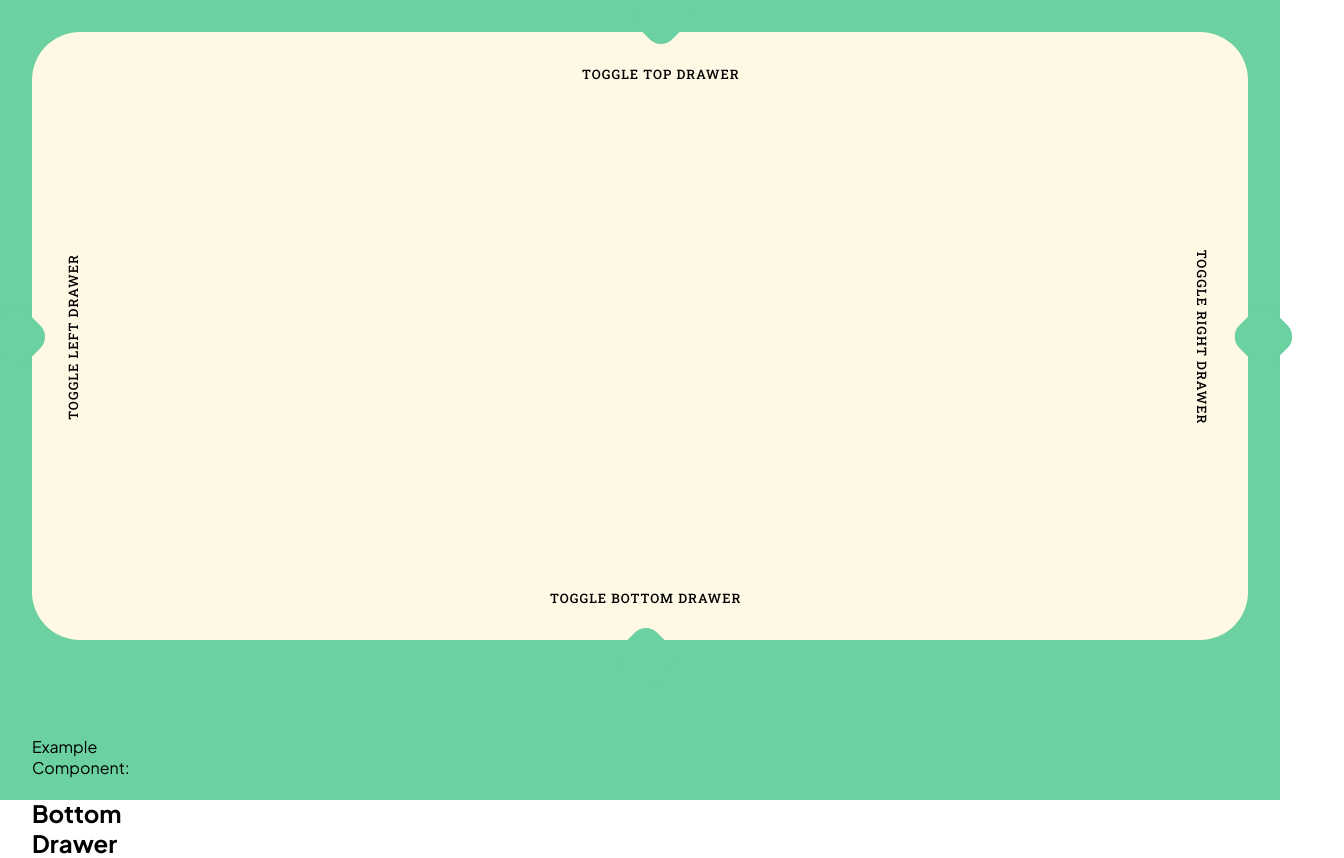
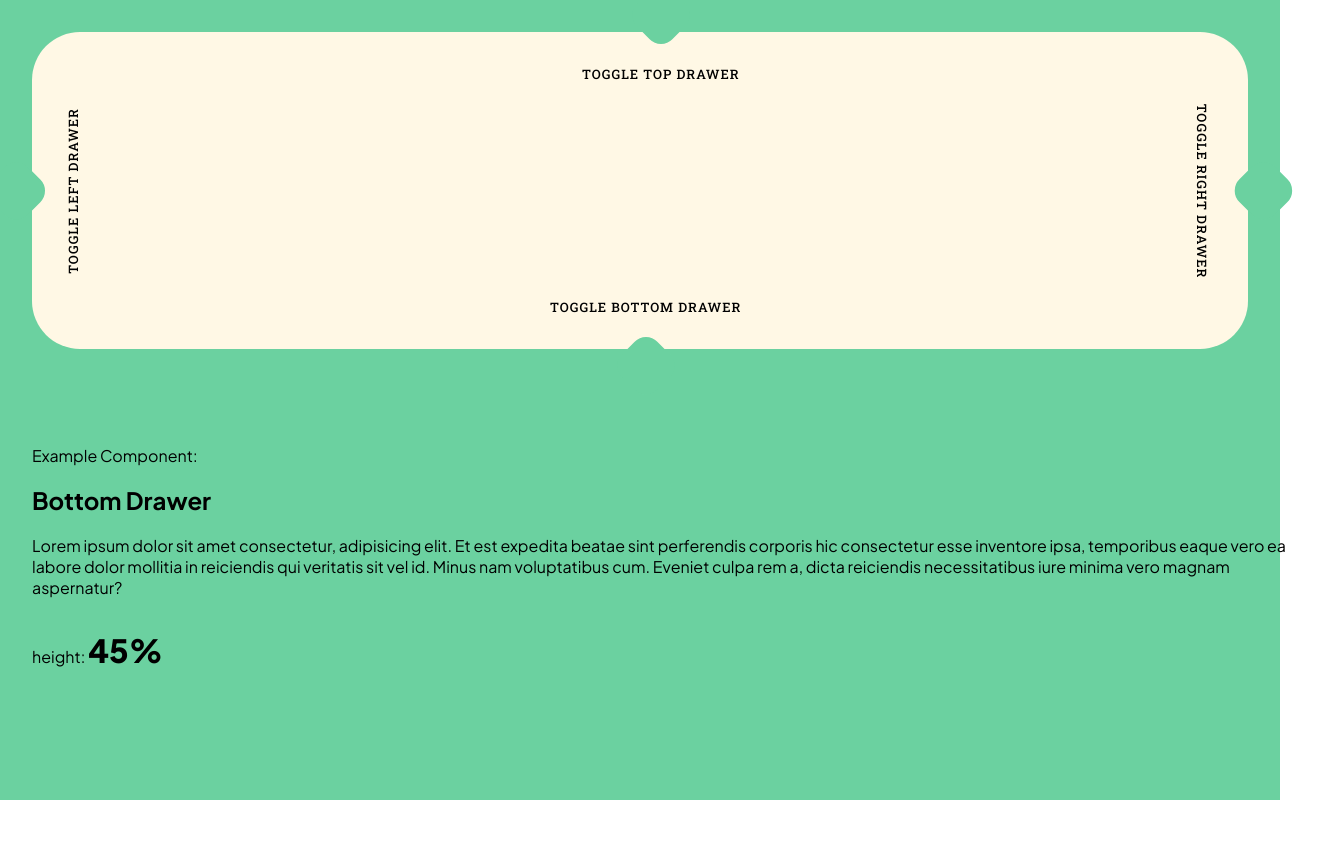
Before and after one commit to mishakov7/blimpse-dresser, a Next.js app: page / in a window 1280 px wide. Both pictures are taken after a click on the button "TOGGLE BOTTOM DRAWER". Shown: the whole page, 1344 px wide, since content can reach past the window. After the commit the page ends 800 px from the top, so only its background shows below. Built offline with nearby package versions, Linux system fonts and the light colour scheme.

Commit message:
Switched to duration-driven animation

```diff
--- a/src/components/Animate.js
+++ b/src/components/Animate.js
@@ -10,36 +10,36 @@
  * (ss) setDuration
  */
 export const animateDrawer = (current, setCurrent, target/*, setDrawer*/) => {
-    const increment = 0.5;
+    const duration = 400;
     let difference = current - target;
-    // console.log("difference: " + difference + " = " + current + " - " + target);
+    let increment = ( 10 * Math.abs(difference) ) / duration;
 
-    let duration = 100 * ( Math.abs(difference) / ( increment * 10 ) );
-    // setDuration(duration);
+    console.log("diff: " + difference + " = " + current + " - " + target);
+    let copy = current;
+    // let count = 0;
 
-    if (target > 0 && target < 100) {
-        let copy = current;
-        let count = 0;
-
-        console.log(duration);
+    // console.log(increment);
 
     const interval = setInterval(() => {
-            console.log(count);
+        // console.log(count);
 
         if (difference < 0) {
             copy = copy + increment;
+            console.log("negative diff");
+            console.log(copy);
         } else {
             copy = copy - increment;
+            console.log("positive diff");
         }
 
         setCurrent(copy);
 
-            ++count;
+        // ++count;
     }, 10);
 
     setTimeout(() => {
         clearInterval(interval);
+        setCurrent(target);
         // setDrawer(Math.abs(difference));
     }, duration + (duration * 0.6));
 }
-}
--- a/src/components/Dresser.js
+++ b/src/components/Dresser.js
@@ -28,44 +28,68 @@ const rightDrawer = {
 }
 
 export default function Dresser(props) {
-    const [duration, setDuration] = useState(0);
     const [direction, setDirection] = useState("hide");
     const [width, setWidth] = useState(0);
     const [tempWidth, setTempWidth] = useState(0);
     const [height, setHeight] = useState(0);
     const [tempHeight, setTempHeight] = useState(0);
-    // const duration = 800;
 
     const toggleDrawer = (obj) => {
         if (direction == obj.direction) {
-            setDirection("hide");
-            setWidth(null);
-            setHeight(null);
+            setDirection("hide-" + obj.direction);
+            setTempWidth(0);
+            setTempHeight(0);
         } else {
             setDirection(obj.direction);
             setTempWidth(obj.width);
             setTempHeight(obj.height);
-
-            // setTimeout(() => {
-            //     setWidth(obj.width);
-            //     setHeight(obj.height);
-            // }, duration);
         }
     }
 
     useLayoutEffect(() => {
-        let targetW = tempWidth - width;
-        console.log("target: " + targetW);
+        let target;
         // let targetH = frameHeight - props.drawerHeight;
-        animateDrawer(width, setWidth, targetW);
+
+        if (direction == "left" || direction == "right") {
+            target = tempWidth - width;
+            setHeight(100);
+            animateDrawer(width, setWidth, target);
+
+        } else if (direction == "top" || direction == "bottom") {
+            target = tempHeight - height;
+            setWidth(100);
+            animateDrawer(height, setHeight, target);
+
+        } else if (direction == "hide-left" || direction == "hide-right") {
+            target = 0;
+            setHeight(100);
+            animateDrawer(width, setWidth, target);
+
+            setTimeout(() => {
+                setDirection("hide");
+                setWidth(0);
+                setHeight(0);
+            }, 400 + (400 * 0.6));
+
+        } else if (direction == "hide-top" || direction == "hide-bottom") {
+            target = 0;
+            setWidth(100);
+            animateDrawer(height, setHeight, target);
+
+            setTimeout(() => {
+                setDirection("hide");
+                setWidth(0);
+                setHeight(0);
+            }, 400 + (400 * 0.6));
+        }
 
     }, [direction]);
 
     return(
         <>
-        <div className='dresser' style={{display: "flex", justifyContent: "space-between", flexDirection: ( direction == "top" || direction == "bottom" ? "column" : "row") }}>
+        <div className='dresser' style={{display: "flex", justifyContent: "space-between", flexDirection: ( direction == "top" || direction == "bottom" || direction == "hide-top" || direction == "hide-bottom" ? "column" : "row") }}>
 
-            { direction == "top" || direction == "left" ?
+            { direction == "top" || direction == "left" || direction == "hide-top" || direction == "hide-left" ?
             <Example1 name={direction} drawerWidth={width} drawerHeight={height}/> : null }
 
             <Frame drawerWidth={tempWidth} drawerHeight={tempHeight} direction={direction} setDrawerWidth={setWidth} setDrawerHeight={setHeight}>
@@ -77,7 +101,7 @@ export default function Dresser(props) {
                 </div>
             </Frame>
 
-            { direction == "right" || direction == "bottom" ?
+            { direction == "right" || direction == "bottom" || direction == "hide-right" || direction == "hide-bottom"?
             <Example1 name={direction} drawerWidth={width} drawerHeight={height} /> : null }
         </div>
         </>
--- a/src/components/Example1.js
+++ b/src/components/Example1.js
@@ -8,6 +8,8 @@ export default function Example1(props) {
                     Example Component:
                     <h2>{props.name} Drawer </h2>
 
+                    <p>Lorem ipsum dolor sit amet consectetur, adipisicing elit. Et est expedita beatae sint perferendis corporis hic consectetur esse inventore ipsa, temporibus eaque vero ea labore dolor mollitia in reiciendis qui veritatis sit vel id. Minus nam voluptatibus cum. Eveniet culpa rem a, dicta reiciendis necessitatibus iure minima vero magnam aspernatur?</p>
+
                     { props.drawerWidth < 100 && props.drawerWidth > 0 ?
                     <p style={{position: "absolute"}}>width: <span style={{ fontSize: "2em", fontWeight: 800 }}>{props.drawerWidth}%</span></p> : null }
 
--- a/src/components/Frame.js
+++ b/src/components/Frame.js
@@ -8,9 +8,27 @@ export default function Frame(props) {
     const margin = 2;
 
     useLayoutEffect(() => {
-        let targetW = frameWidth - props.drawerWidth;
-        let targetH = frameHeight - props.drawerHeight;
-        // animateDrawer(frameWidth, setFrameWidth, targetW);
+        let target;
+
+        if (props.direction == "left" || props.direction == "right") {
+            target = frameWidth - props.drawerWidth;
+            animateDrawer(frameWidth, setFrameWidth, target);
+
+        } else if (props.direction == "top" || props.direction == "bottom") {
+            target = frameHeight - props.drawerHeight;
+            animateDrawer(frameHeight, setFrameHeight, target);
+
+        } else if (props.direction == "hide-left" || props.direction == "hide-right") {
+            target = 100;
+            animateDrawer(frameWidth, setFrameWidth, target);
+            console.log("hiding.... setting width back to 100%");
+
+        } else if (props.direction == "hide-top" || props.direction == "hide-bottom") {
+            target = 100;
+            animateDrawer(frameHeight, setFrameHeight, target);
+            console.log("hiding.... setting height back to 100%");
+
+        }
 
     }, [props.direction]);
 
```
Lines whose indentation alone changed are shown as unchanged.
